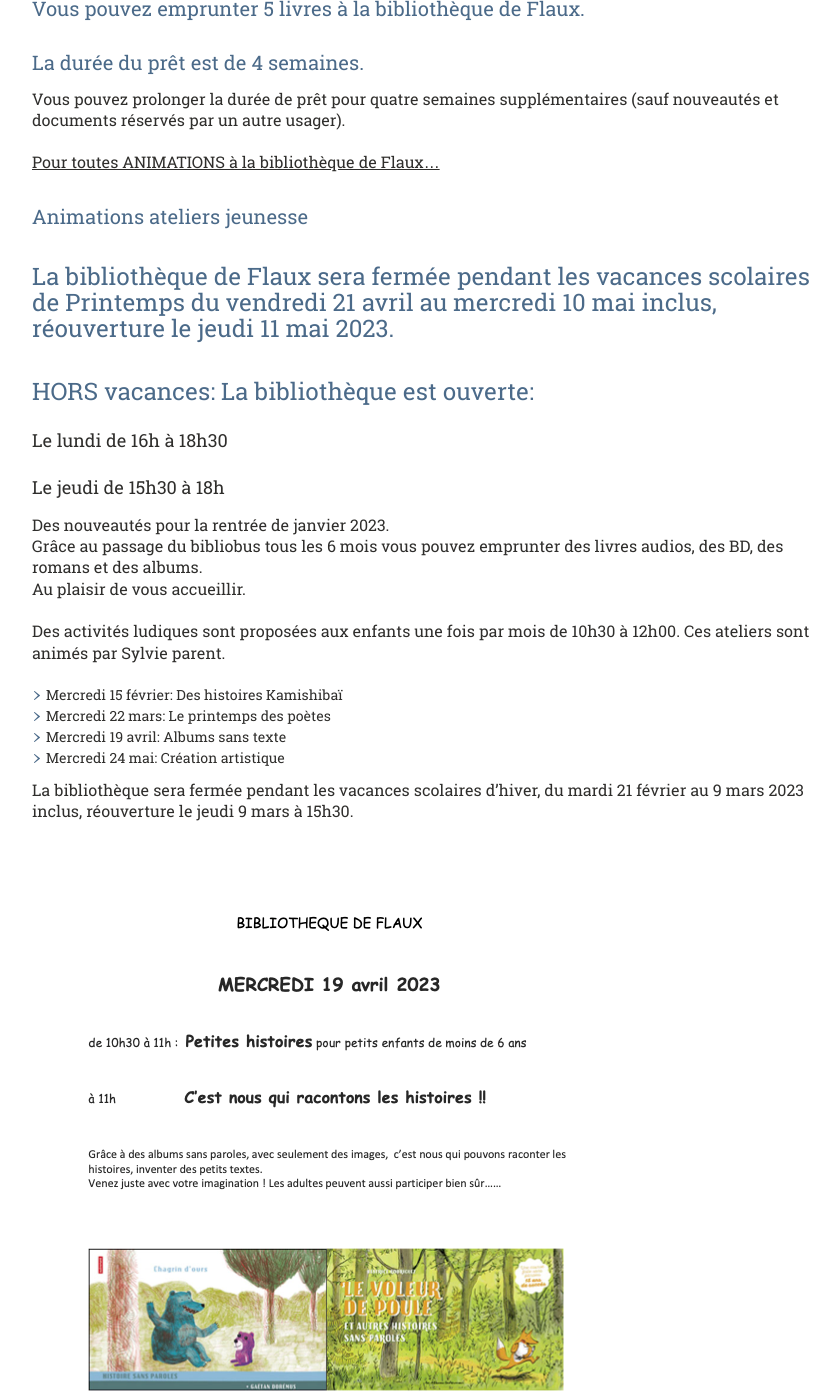
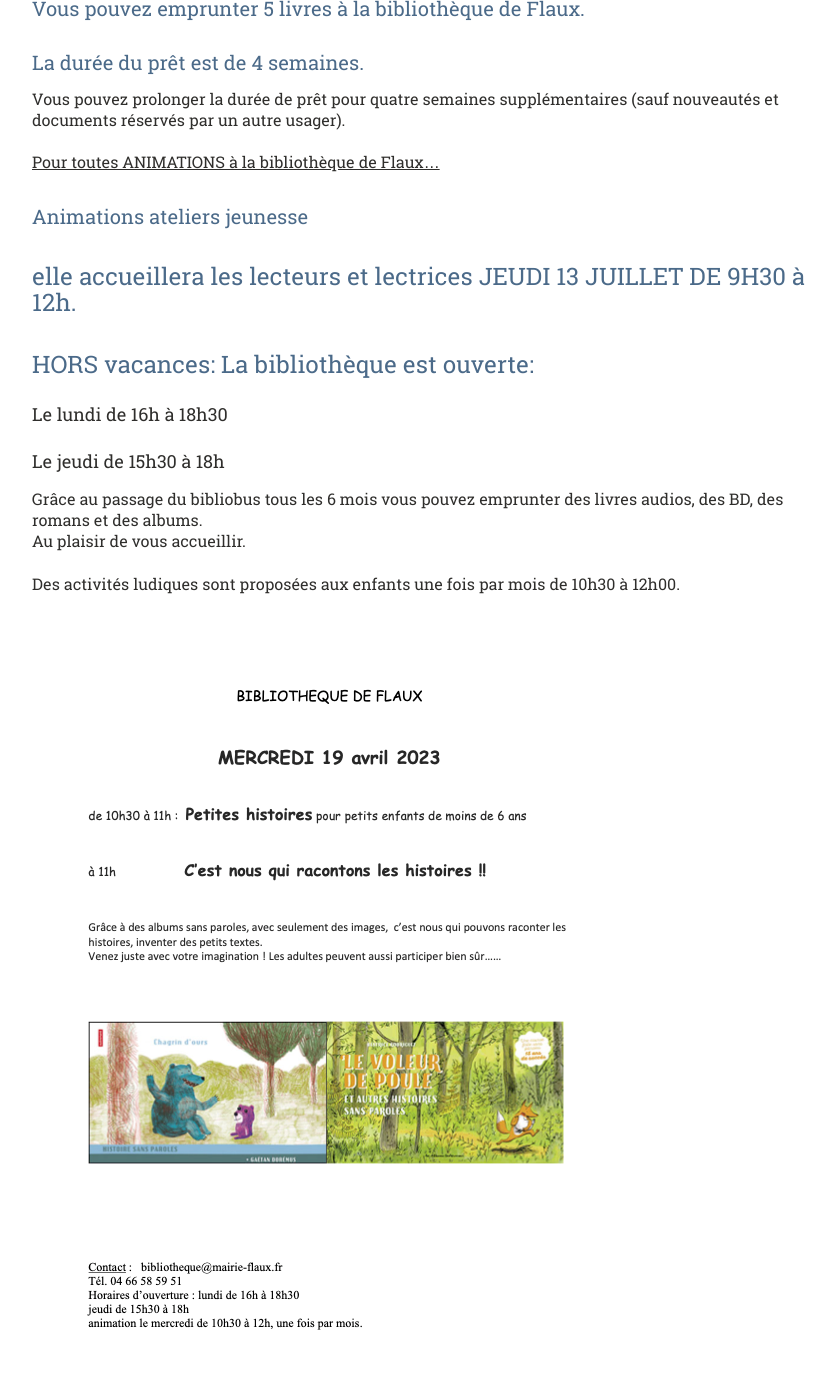
Before and after one commit to Flaux-Village/flaux-village.github.io, a Jekyll site: the page built from bibliotheque.md, in a window 1280 px wide and 1400 px high, scrolled down 1185 px. Shown: the whole window, without its empty margins (58-898 px from the left). Built offline with Jekyll 4.4.1, drawn with Linux system fonts in a browser that asks for light colours; our own code applies the rules of GitHub Pages for plain Markdown files; some of the changed text lies outside the part shown.

Commit message:
Update bibliotheque.md

```diff
--- a/bibliotheque.md
+++ b/bibliotheque.md
@@ -4,7 +4,7 @@ titre: Accueil | Bibliothèque
 description: Portail du village de Flaux
 keywords: mairie, commune, flaux, gard
 titre_page: Bibliothèque de Flaux
-date_texte: 13 Avril 2023
+date_texte: 13 Juillet 2023
 illustration: /assets/illustrations/bibliotheque2landscape-980.JPG
 description_illustration: La Mairie de Flaux.
 
@@ -46,7 +46,7 @@ Vous pouvez prolonger la durée de prêt pour quatre semaines supplémentaires (
 
 ## Animations ateliers jeunesse<br>
 
-# La bibliothèque de Flaux sera fermée pendant les vacances scolaires de Printemps du vendredi 21 avril au mercredi 10 mai inclus, réouverture le jeudi 11 mai 2023.
+# elle accueillera les lecteurs et lectrices JEUDI 13 JUILLET DE 9H30 à 12h.
 
 
 # HORS vacances: La bibliothèque est ouverte:
@@ -54,17 +54,10 @@ Vous pouvez prolonger la durée de prêt pour quatre semaines supplémentaires (
 ### Le lundi de 16h à 18h30 <br>
 ### Le jeudi de 15h30 à 18h <br>
 
-Des nouveautés pour la rentrée de janvier 2023. <br>
 Grâce au passage du bibliobus tous les 6 mois vous pouvez emprunter des livres audios, des BD, des romans et des albums. <br>
 Au plaisir de vous accueillir.<br>
 
-Des activités ludiques sont proposées aux enfants une fois par mois de 10h30 à 12h00. Ces ateliers sont animés par Sylvie parent.<br>
+Des activités ludiques sont proposées aux enfants une fois par mois de 10h30 à 12h00.<br>
 
-- Mercredi 15 février: Des histoires Kamishibaï<br>
-- Mercredi 22 mars: Le printemps des poètes<br>
-- Mercredi 19 avril: Albums sans texte<br>
-- Mercredi 24 mai: Création artistique<br>
-
-La bibliothèque sera fermée pendant les vacances scolaires d'hiver, du mardi 21 février au 9 mars 2023 inclus, réouverture le jeudi 9 mars à 15h30.<br>
 
 ![affiche bibliotheque](/assets/flyer/bibliotheque affiche Flaux 19 04 23.png){:class="img-responsive"}
```
